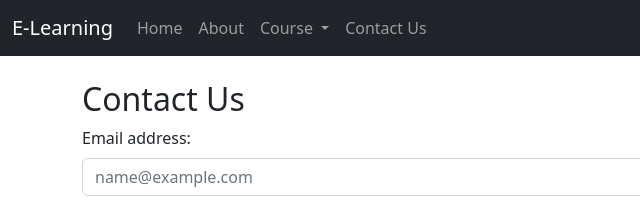
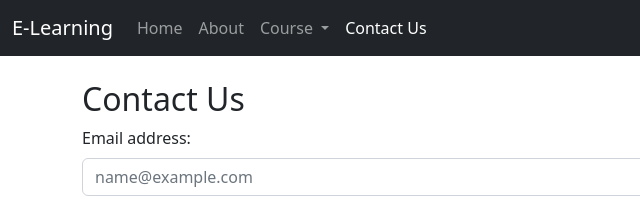
Before and after one commit to DaxeshSoni85/elearning, a plain HTML site: page contact.html in a window 1280 px wide. Shown: the top 209 px of the page, 0-640 px from the left. Drawn offline with nearby package versions, Linux system fonts and the light colour scheme.

Commit message:
Update contact.html

```diff
--- a/contact.html
+++ b/contact.html
@@ -43,7 +43,7 @@
           </li>
 
           <li class="nav-item">
-            <a class="nav-link" href="/elearning/contact.html">Contact Us</a>
+            <a class="nav-link active" href="/elearning/contact.html">Contact Us</a>
           </li>
 
         </ul>
```
